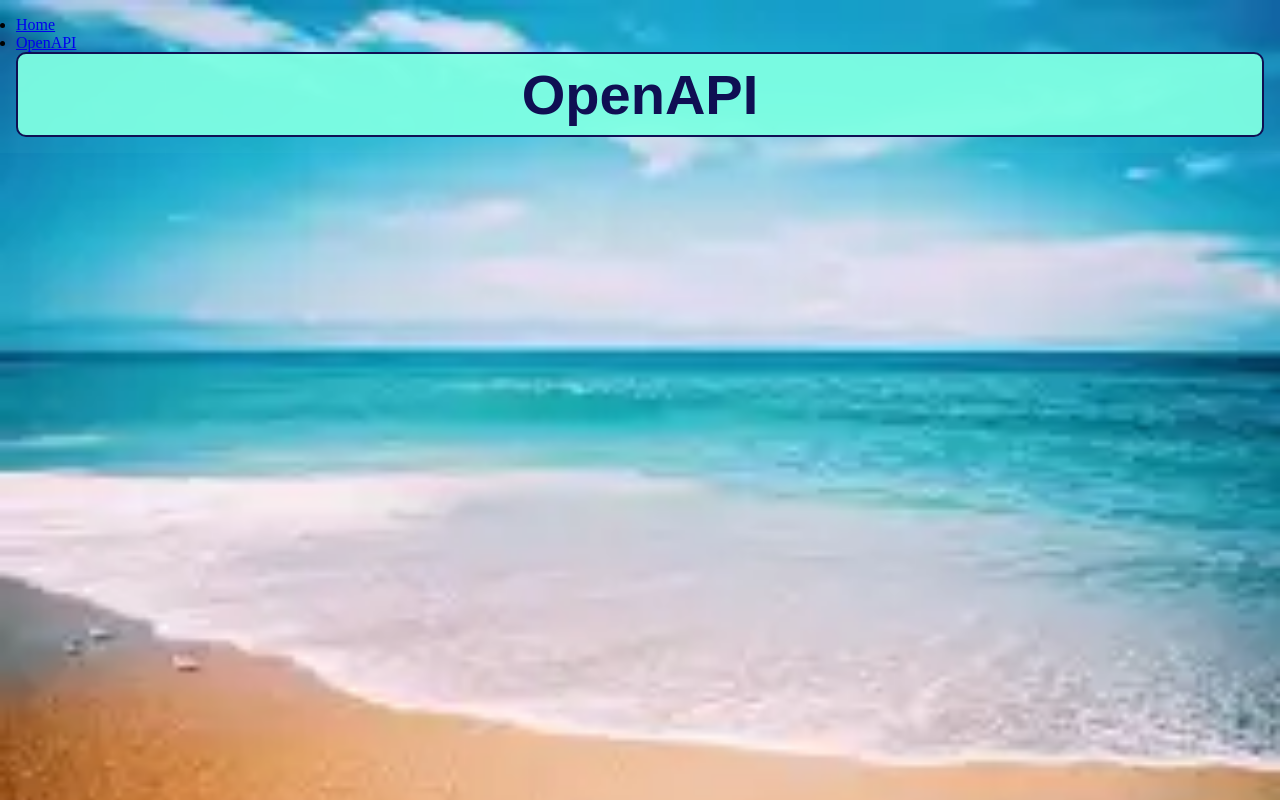
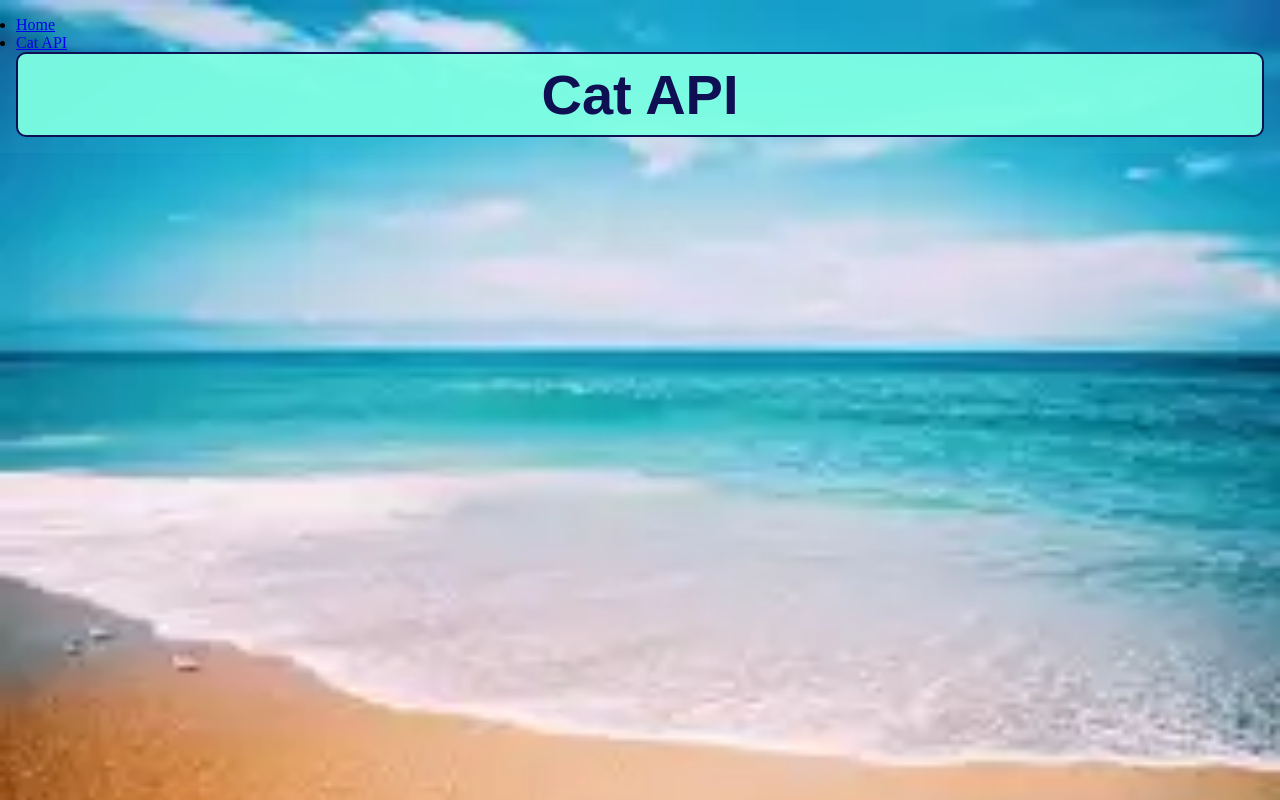
Before and after one commit to Dana-codeExplorer/Dana-Reynolds-JS-Intro26.4, a plain HTML site: page openapi.html in a window 1280 px wide. Drawn offline with Linux system fonts and the light colour scheme.

Commit message:
h1 cat, nav cat

```diff
--- a/openapi.html
+++ b/openapi.html
@@ -11,10 +11,10 @@
     <nav>
       <ul>
         <li><a href="./index.html">Home</a></li>
-        <li><a href="./openapi.html">OpenAPI</a></li>
+        <li><a href="./openapi.html">Cat API</a></li>
       </ul>
     </nav>
-    <h1>OpenAPI</h1>
+    <h1>Cat API</h1>
     <script src="js/openapi.js"></script>
   </body>
 </html>
```
Also changed, not shown: 1 other file.
